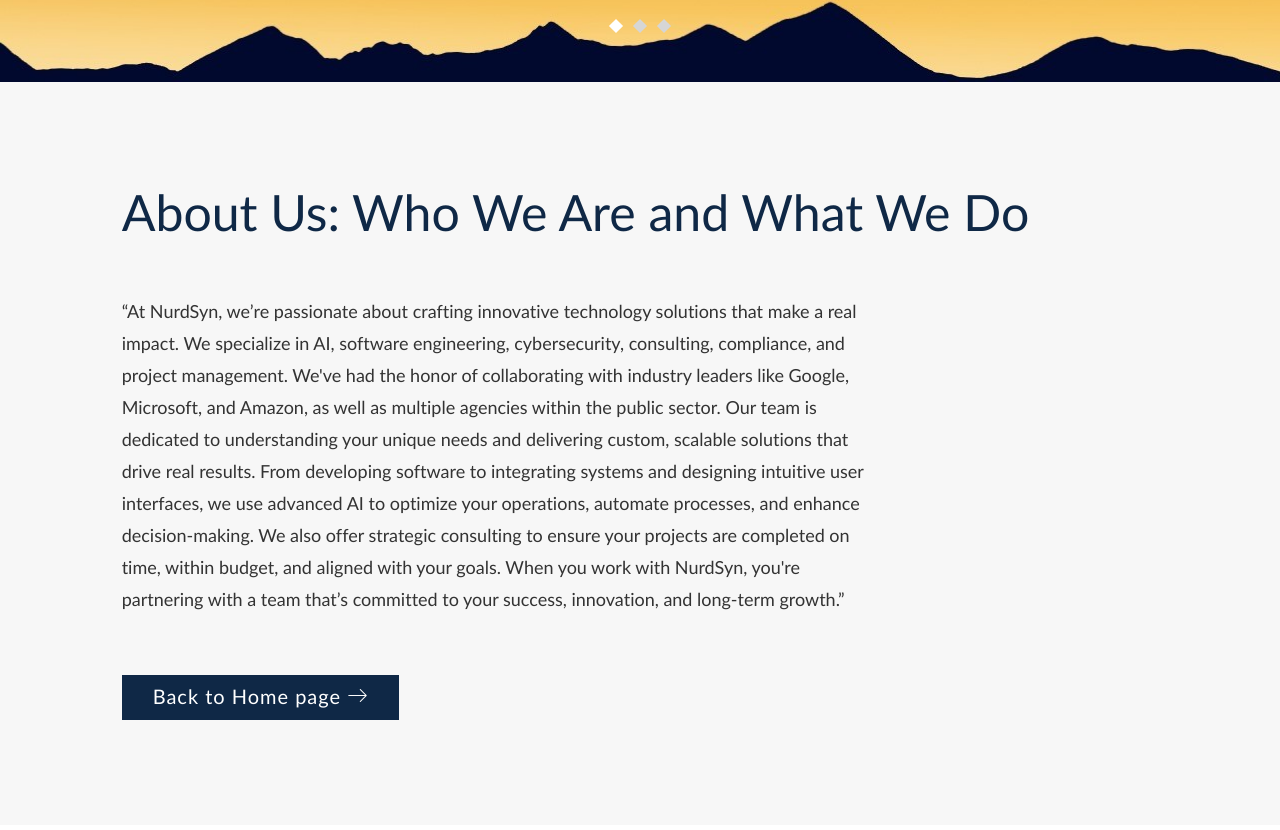
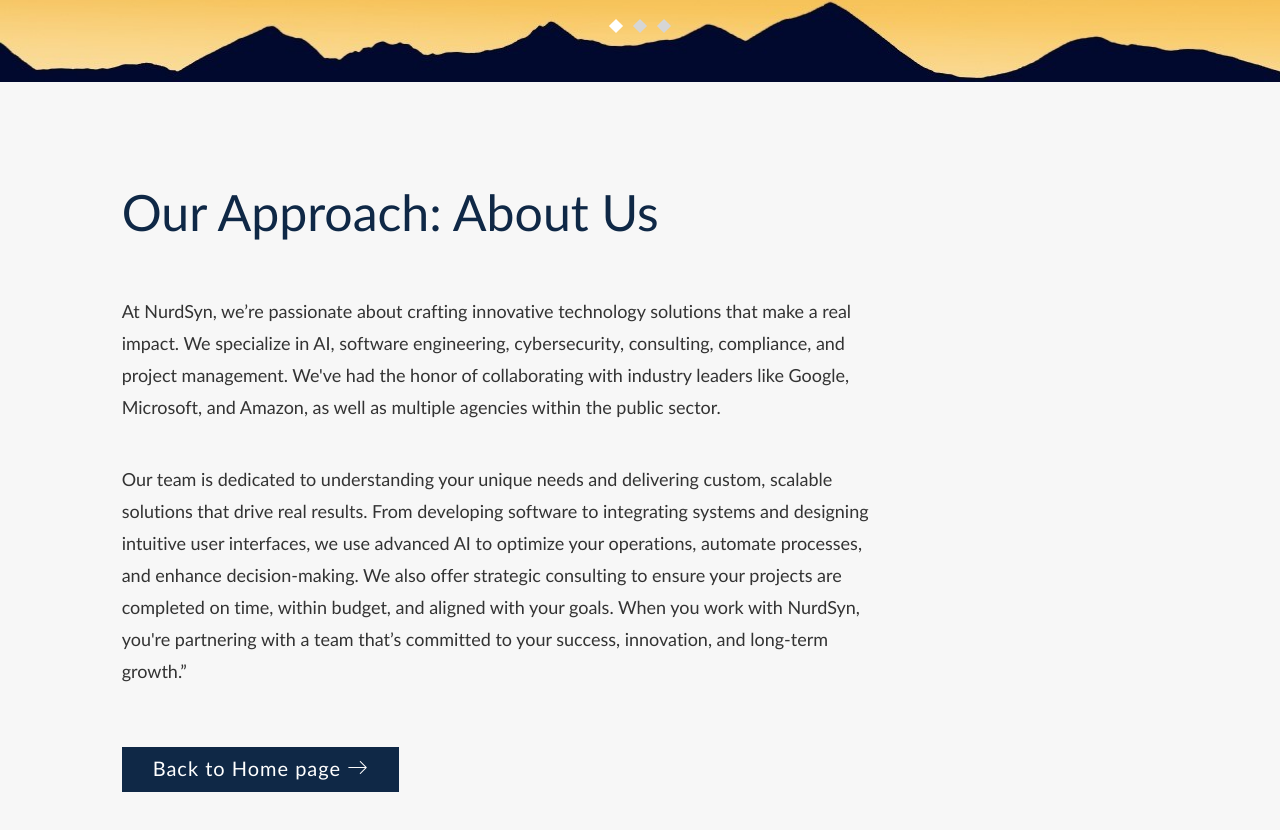
Before and after one commit to nurdsyn/NurdSyn, a plain HTML site: page index.html in a window 1280 px wide. Shown: the part 668-1498 px from the top of the page. Drawn offline with Linux system fonts and the light colour scheme.

Commit message:
Update index.html broke paragraph down

```diff
--- a/index.html
+++ b/index.html
@@ -178,10 +178,12 @@
                         <div class="col-sm-12 col-sm-offset-1">
                             <div class="main_choose_content text-left">
                                 <div class="single_choose_content">
-                                    <h1> About Us: Who We Are and What We Do</h1>
+                                    <h1>Our Approach: About Us </h1>
                                     <p>
-                                        “At NurdSyn, we’re passionate about crafting innovative technology solutions that make a real impact. We specialize in AI, software engineering, cybersecurity, consulting, compliance, and project management. We've had the honor of collaborating with industry leaders like Google, Microsoft, and Amazon, as well as multiple agencies within the public sector.
+                                        At NurdSyn, we’re passionate about crafting innovative technology solutions that make a real impact. We specialize in AI, software engineering, cybersecurity, consulting, compliance, and project management. We've had the honor of collaborating with industry leaders like Google, Microsoft, and Amazon, as well as multiple agencies within the public sector.
 
+                                       </p>
+                                    <p>
                                         Our team is dedicated to understanding your unique needs and delivering custom, scalable solutions that drive real results. From developing software to integrating systems and designing intuitive user interfaces, we use advanced AI to optimize your operations, automate processes, and enhance decision-making. We also offer strategic consulting to ensure your projects are completed on time, within budget, and aligned with your goals. When you work with NurdSyn, you're partnering with a team that’s committed to your success, innovation, and long-term growth.”
                                     </p>
 
```
